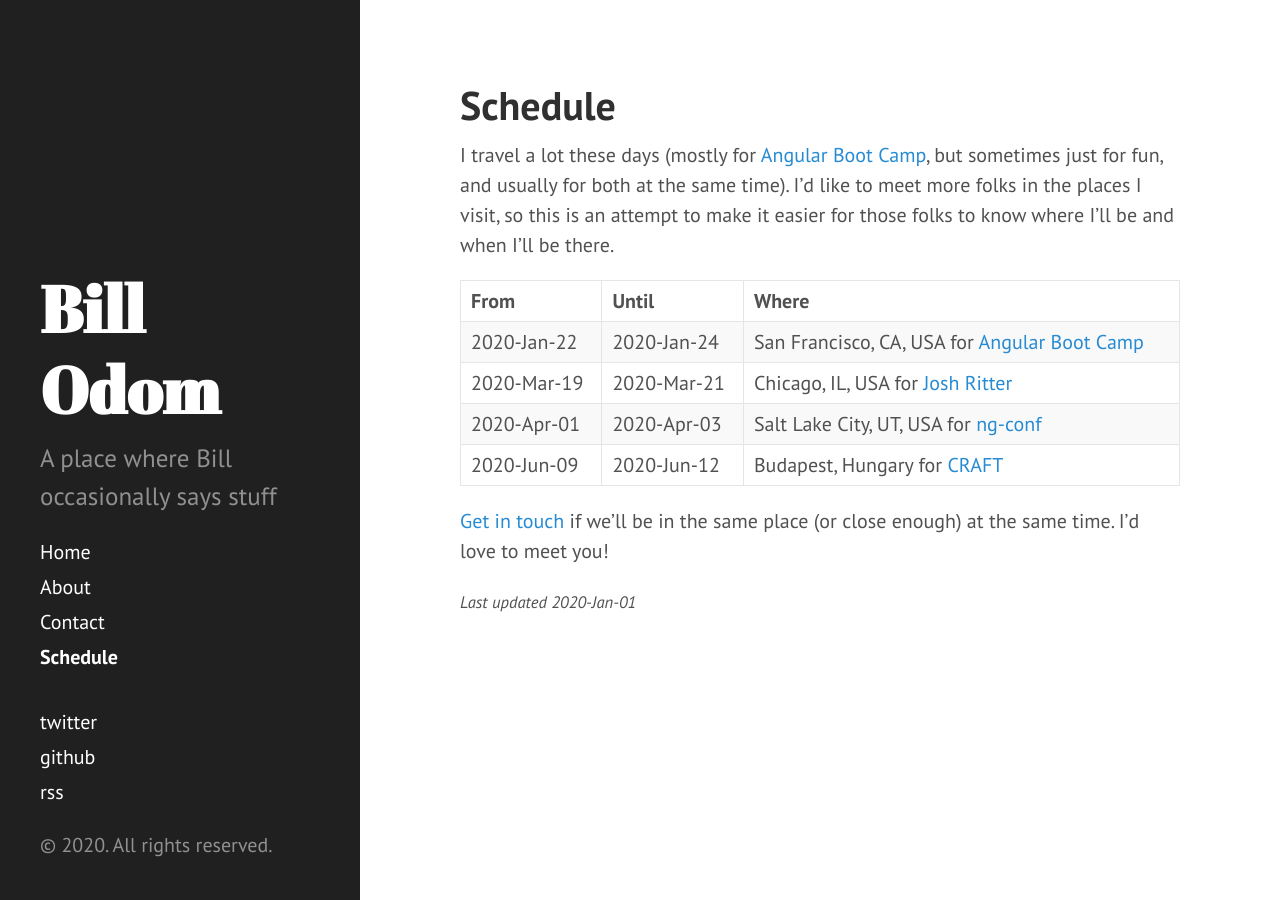
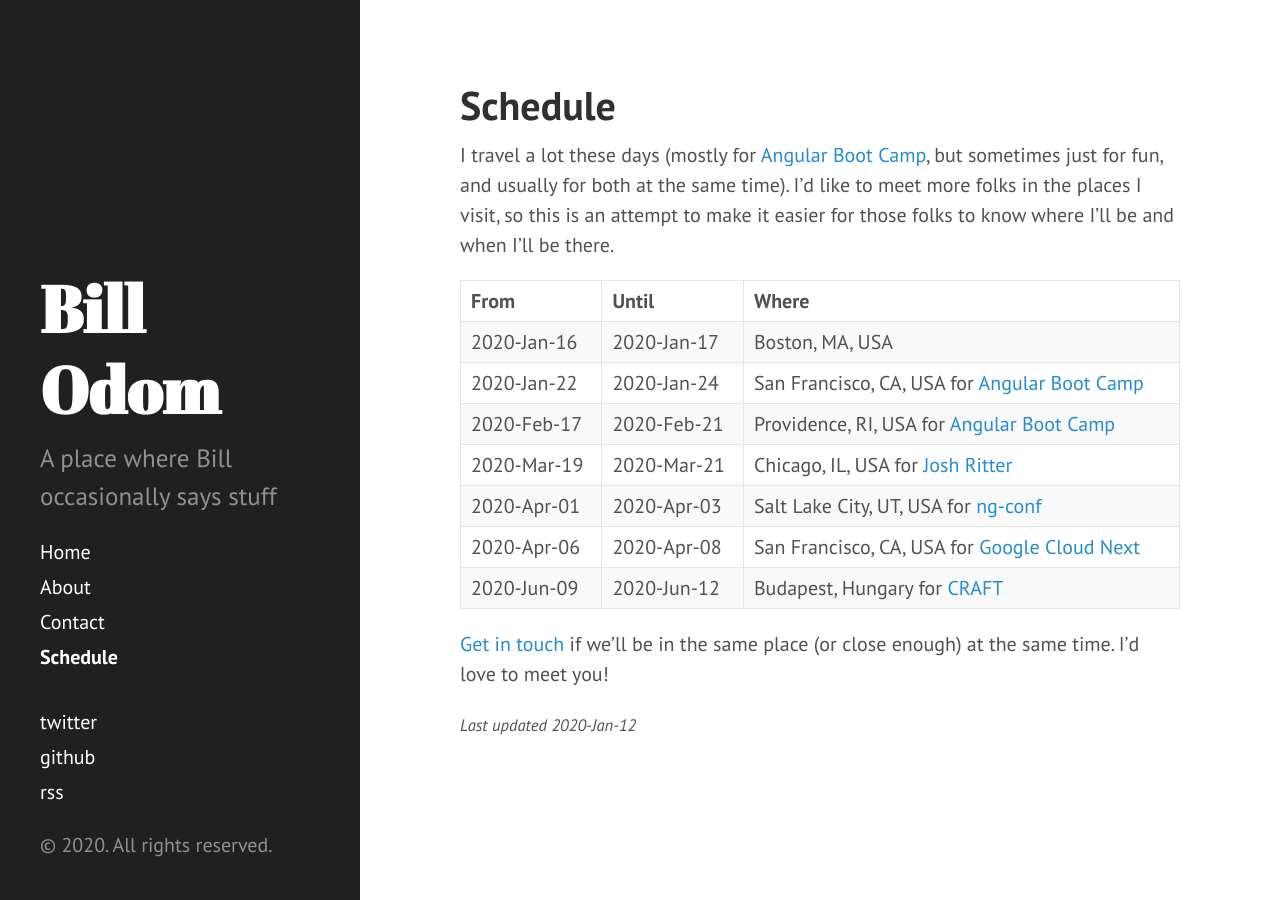
Before and after one commit to wnodom/wnodom.github.io, a Jekyll site: the page built from schedule.md, in a window 1280 px wide. Built offline with Jekyll 4.4.1, drawn with Linux system fonts in a browser that asks for light colours.

Commit message:
Update schedule

```diff
--- a/schedule.md
+++ b/schedule.md
@@ -1,16 +1,19 @@
 ---
 layout: page
 title: Schedule
-update_date: 2020-01-01
+update_date: 2020-01-12
 ---
 
 I travel a lot these days (mostly for [Angular Boot Camp](http://angularbootcamp.com/), but sometimes just for fun, and usually for both at the same time). I'd like to meet more folks in the places I visit, so this is an attempt to make it easier for those folks to know where I'll be and when I'll be there.
 
 | From        | Until       | Where
 |:------------|:------------|:-
+| 2020-Jan-16 | 2020-Jan-17 | Boston, MA, USA
 | 2020-Jan-22 | 2020-Jan-24 | San Francisco, CA, USA for [Angular Boot Camp](http://angularbootcamp.com/)
+| 2020-Feb-17 | 2020-Feb-21 | Providence, RI, USA for [Angular Boot Camp](http://angularbootcamp.com/)
 | 2020-Mar-19 | 2020-Mar-21 | Chicago, IL, USA for [Josh Ritter](https://www.joshritter.com/)
 | 2020-Apr-01 | 2020-Apr-03 | Salt Lake City, UT, USA for [ng-conf](https://www.ng-conf.org)
+| 2020-Apr-06 | 2020-Apr-08 | San Francisco, CA, USA for [Google Cloud Next](https://cloud.withgoogle.com/next/sf/)
 | 2020-Jun-09 | 2020-Jun-12 | Budapest, Hungary for [CRAFT](https://craft-conf.com/)
 
 [Get in touch](/contact/) if we'll be in the same place (or close enough) at the same time. I'd love to meet you!
```
